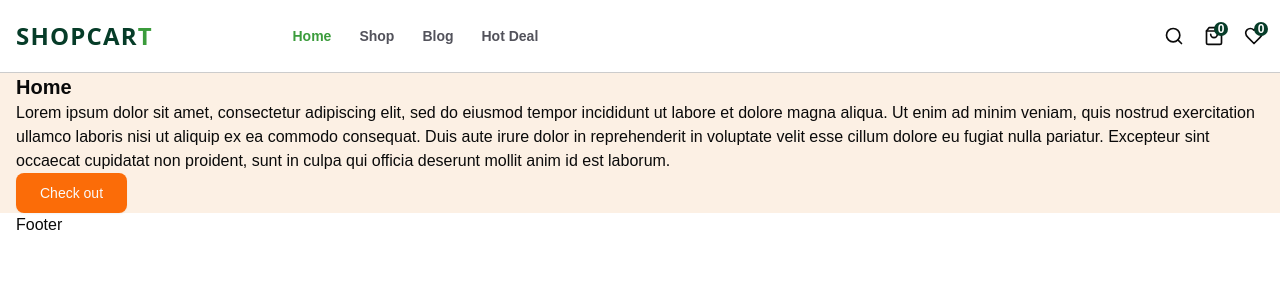
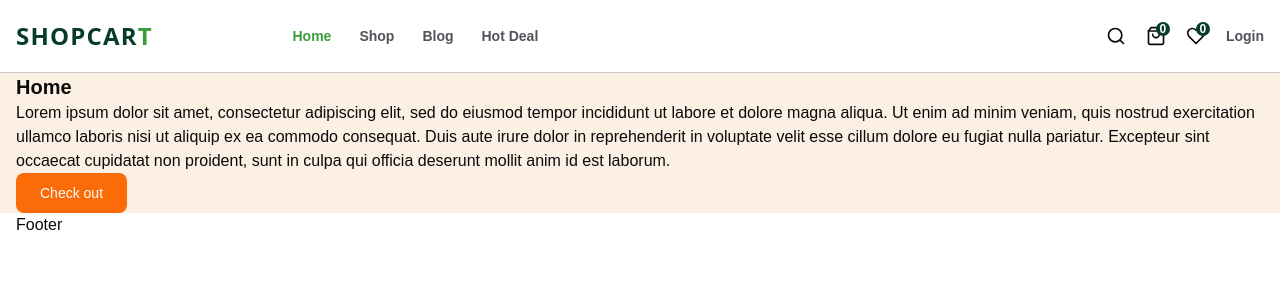
Before and after one commit to carolinardlc/shopcart, a Next.js app: page / in a window 1280 px wide. Shown: the top 300 px of the page. Built offline with nearby package versions, Linux system fonts and the light colour scheme.

Commit message:
Added a SearchBar component

```diff
--- a/components/Header.tsx
+++ b/components/Header.tsx
@@ -5,6 +5,7 @@
 import SearchBar from './SearchBar';
 import CartIcon from './CartIcon';
 import FavoriteButton from './FavoriteButton';
+import SignIn from './SignIn';
 
 const Header = () => {
   return (
@@ -17,6 +18,7 @@
       <SearchBar />
       <CartIcon />
       <FavoriteButton />
+      <SignIn />
     </div>
       </Container>
     </header>
--- /dev/null
+++ b/components/SignIn.tsx
@@ -0,0 +1,10 @@
+import React from 'react'
+
+const SignIn = () => {
+  return (
+    <button className='text-sm font-semibold
+    hover:text-darkColor text-lightColor hover:cursor-pointer hoverEffect'>Login</button>
+  )
+}
+
+export default SignIn;
```
